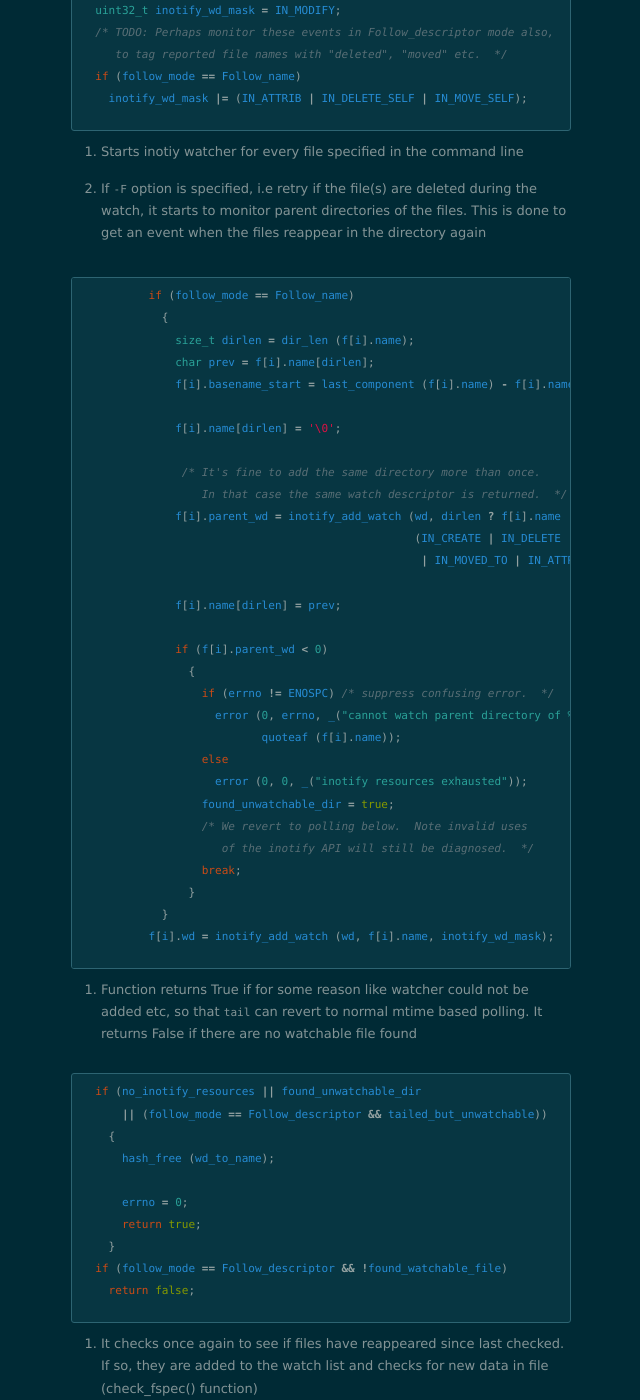
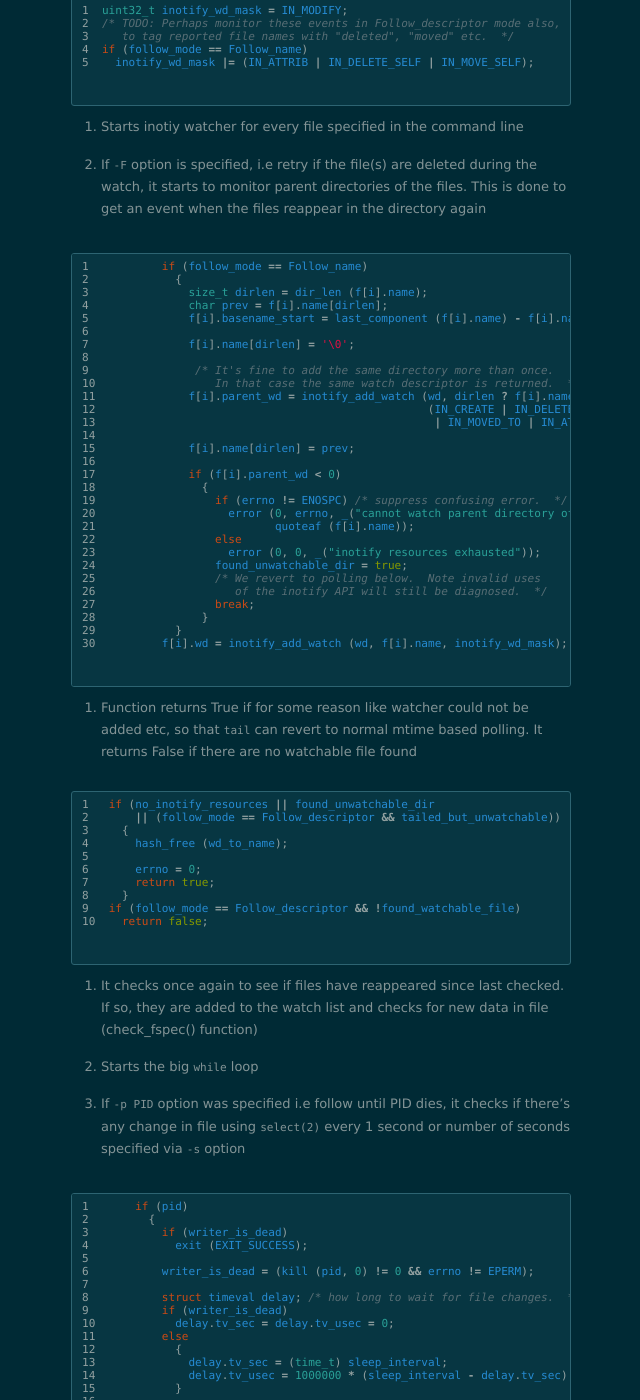
Before and after one commit to soumyadipdm/soumyadipdm.github.io, a Jekyll site: the page built from _posts/2016-02-17-tail-command-and-inotify.md, in a window 1280 px wide and 1400 px high, scrolled down 1549 px. Shown: the whole window, without its empty margins (319-959 px from the left). Built offline with Jekyll 4.4.1, drawn with Linux system fonts in a browser that asks for light colours; nearby versions of some CDN libraries; some of the changed text lies outside the part shown.

Commit message:
add line numbers to code block

```diff
--- a/_posts/2016-02-17-tail-command-and-inotify.md
+++ b/_posts/2016-02-17-tail-command-and-inotify.md
@@ -41,13 +41,13 @@ Let's go step by step:
 
 1. Initializes a hash table for a key-value mapping for name of the file and its inotify watch descriptor
 
-{% highlight c %}
+{% highlight c linenos %}
   wd_to_name = hash_initialize (n_files, NULL, wd_hasher, wd_comparator, NULL);
 {% endhighlight %}
 
 2. Descriptor mask is initialized with IN_MODIFY i.e inode modify event, as well as for other events like attribute change, file deletion or file movement (useful if the file being watched is deleted during this time)
 
-{% highlight c %}
+{% highlight c linenos %}
   uint32_t inotify_wd_mask = IN_MODIFY;
   /* TODO: Perhaps monitor these events in Follow_descriptor mode also,
      to tag reported file names with "deleted", "moved" etc.  */
@@ -59,7 +59,7 @@ Let's go step by step:
 
 4. If `-F` option is specified, i.e retry if the file(s) are deleted during the watch, it starts to monitor parent directories of the files. This is done to get an event when the files reappear in the directory again
 
-{% highlight c %}
+{% highlight c linenos %}
           if (follow_mode == Follow_name)
             {
               size_t dirlen = dir_len (f[i].name);
@@ -94,7 +94,7 @@ Let's go step by step:
 
 5. Function returns True if for some reason like watcher could not be added etc, so that `tail` can revert to normal mtime based polling. It returns False if there are no watchable file found
 
-{% highlight c %}
+{% highlight c linenos %}
   if (no_inotify_resources || found_unwatchable_dir
       || (follow_mode == Follow_descriptor && tailed_but_unwatchable))
     {
@@ -113,7 +113,7 @@ Let's go step by step:
 
 8. If `-p PID` option was specified i.e follow until PID dies, it checks if there's any change in file using `select(2)` every 1 second or number of seconds specified via `-s` option
 
-{% highlight c %}
+{% highlight c linenos %}
       if (pid)
         {
           if (writer_is_dead)
@@ -145,7 +145,7 @@ Let's go step by step:
 
 9. Here comes inotify. safe_read() function tries to read the inotify file descriptior to see if the aforementioned events have occured. It blocks on that read, until an event has occured.
 
-{% highlight c %}
+{% highlight c linenos %}
       if (len <= evbuf_off)
         {
           len = safe_read (wd, evbuf, evlen);
@@ -169,7 +169,7 @@ Let's go step by step:
 
 10. It checks for various events like attribute change, file deletion etc, if such event has occured for a file, removes it from the watcher list
 
-{% highlight c %}
+{% highlight c linenos %}
       if (ev->mask & (IN_ATTRIB | IN_DELETE | IN_DELETE_SELF | IN_MOVE_SELF))
         {
           /* Note for IN_MOVE_SELF (the file we're watching has
```
